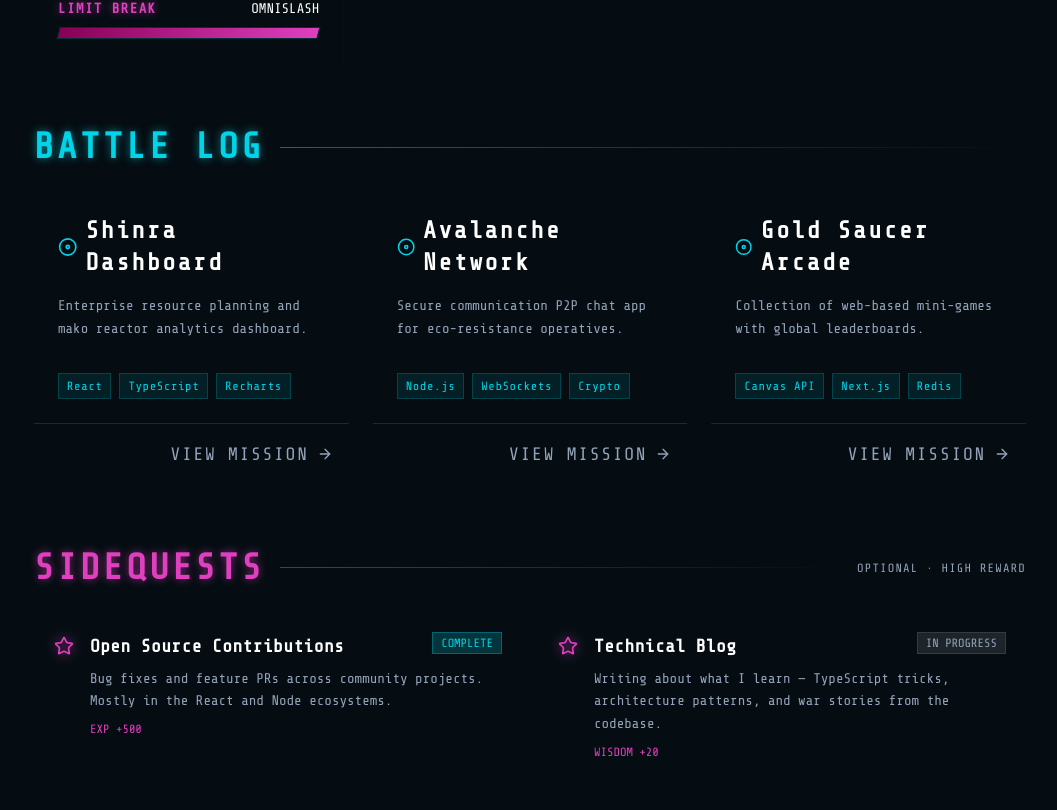
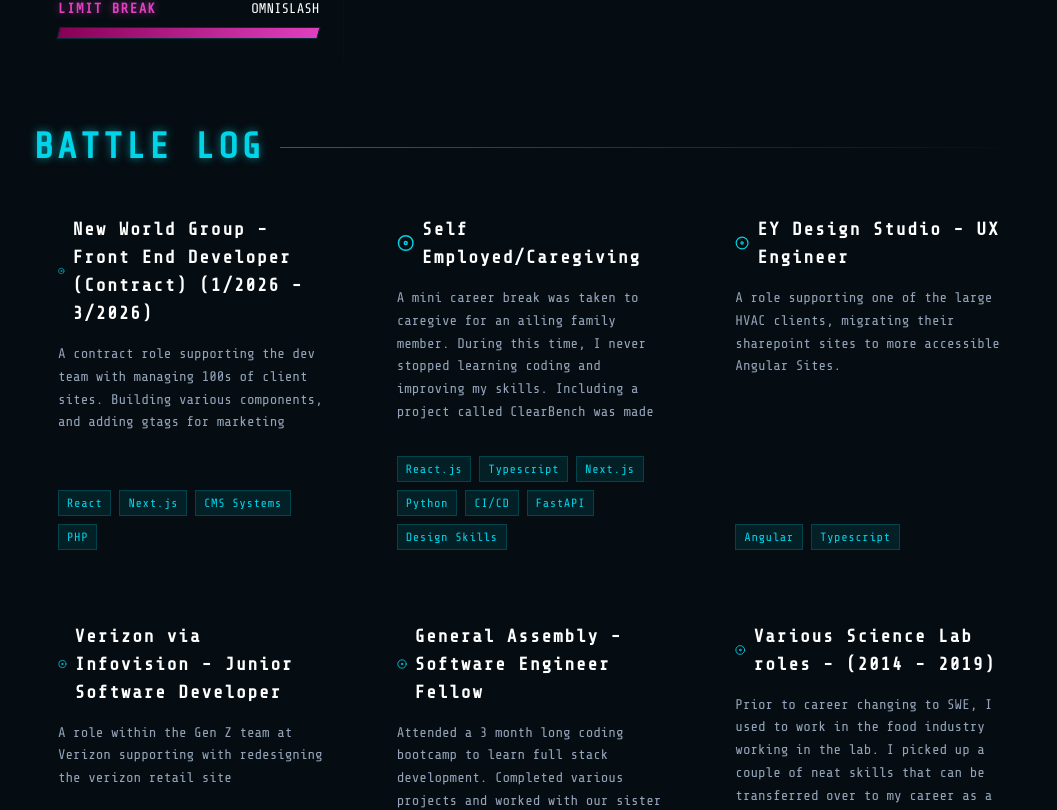
Before and after one commit to kbongco/jrpg-ffvii-portfolio, a React (Vite) app: page / in a window 1280 px wide. Shown: the part 1298-2108 px from the top of the page, without its empty margins (110-1167 px from the left). Built offline with nearby package versions, Linux system fonts and the light colour scheme.

Commit message:
fixed up professional experience

```diff
--- /dev/null
+++ b/src/components/BattleLog.tsx
@@ -0,0 +1,46 @@
+import ProjectCard from "./ProjectCard";
+
+export default function BattleLog() {
+  return (
+            <section className="space-y-6">
+          <div className="flex items-center gap-4">
+            <h2 className="font-rajdhani text-4xl font-bold tracking-widest text-[#00d4e8] text-glow-teal uppercase">Battle Log</h2>
+            <div className="flex-1 h-[1px] bg-gradient-to-r from-[#00d4e8]/50 to-transparent" />
+          </div>
+
+          <div className="grid grid-cols-1 lg:grid-cols-3 gap-6">
+            <ProjectCard
+              title="New World Group - Front End Developer (Contract) (1/2026 - 3/2026)"
+              desc="A contract role supporting the dev team with managing 100s of client sites. Building various components, and adding gtags for marketing"
+              tech={['React', 'Next.js', 'CMS Systems', 'PHP']}
+            />
+            <ProjectCard
+              title="Self Employed/Caregiving"
+              desc="A mini career break was taken to caregive for an ailing family member. During this time, I never stopped learning coding and improving my skills. Including a project called ClearBench was made"
+              tech={['React.js', 'Typescript', 'Next.js', 'Python', 'CI/CD', 'FastAPI', 'Design Skills']}
+            />
+            <ProjectCard
+              title="EY Design Studio - UX Engineer"
+              desc="A role supporting one of the large HVAC clients, migrating their sharepoint sites to more accessible Angular Sites."
+              tech={['Angular', 'Typescript']}
+        />
+            <ProjectCard
+              title="Verizon via Infovision - Junior Software Developer"
+              desc="A role within the Gen Z team at Verizon supporting with redesigning the verizon retail site"
+              tech={['React.js', 'QA Testing', 'Accessibility']}
+        />
+              <ProjectCard
+              title="General Assembly - Software Engineer Fellow "
+              desc="Attended a 3 month long coding bootcamp to learn full stack development. Completed various projects and worked with our sister design cohort"
+              tech={['React.js', 'Ruby on Rails', 'Node.js', 'Ruby', 'Express.js', 'Mongoose', 'SQL']}
+        />
+              <ProjectCard
+              title="Various Science Lab roles - (2014 - 2019)"
+          desc="Prior to career changing to SWE, I used to work in the food industry working in the lab. I picked up a couple of neat skills that can be transferred over to my
+              career as a dev"
+              tech={['lab skills', 'domain knowledge', 'teamwork', 'data analysis']}
+            />
+          </div>
+        </section>
+  )
+}
--- a/src/components/PortfolioRemake.tsx
+++ b/src/components/PortfolioRemake.tsx
@@ -2,6 +2,7 @@ import { ChevronRight, ArrowRight, Disc, Hexagon, Circle, Shield, Zap, Terminal,
 import HeroSection from './HeroSection';
 import Profile from './Profile';
 import Status from './Status';
+import BattleLog from './BattleLog';
 
 export default function PortfolioRemake() {
   return (
@@ -21,32 +22,7 @@ export default function PortfolioRemake() {
 
 <Profile/>
 <Status/>
-
-        {/* BATTLE LOG / PROJECTS */}
-        <section className="space-y-6">
-          <div className="flex items-center gap-4">
-            <h2 className="font-rajdhani text-4xl font-bold tracking-widest text-[#00d4e8] text-glow-teal uppercase">Battle Log</h2>
-            <div className="flex-1 h-[1px] bg-gradient-to-r from-[#00d4e8]/50 to-transparent" />
-          </div>
-
-          <div className="grid grid-cols-1 lg:grid-cols-3 gap-6">
-            <ProjectCard
-              title="Shinra Dashboard"
-              desc="Enterprise resource planning and mako reactor analytics dashboard."
-              tech={['React', 'TypeScript', 'Recharts']}
-            />
-            <ProjectCard
-              title="Avalanche Network"
-              desc="Secure communication P2P chat app for eco-resistance operatives."
-              tech={['Node.js', 'WebSockets', 'Crypto']}
-            />
-            <ProjectCard
-              title="Gold Saucer Arcade"
-              desc="Collection of web-based mini-games with global leaderboards."
-              tech={['Canvas API', 'Next.js', 'Redis']}
-            />
-          </div>
-        </section>
+<BattleLog/>
 
         {/* SIDEQUESTS */}
         <section className="space-y-6">
@@ -110,32 +86,3 @@ export default function PortfolioRemake() {
     </div>
   );
 }
-
-function ProjectCard({ title, desc, tech }: { title: string, desc: string, tech: string[] }) {
-  return (
-    <div className="remake-panel remake-cut flex flex-col h-full group hover:border-[#00d4e8] hover:bg-black/40 transition-all duration-300">
-      <div className="p-6 flex-1 flex flex-col gap-4">
-        <h3 className="font-rajdhani text-2xl font-bold tracking-widest text-white group-hover:text-glow-teal flex items-center gap-2">
-          <Disc className="w-5 h-5 text-[#00d4e8]" />
-          {title}
-        </h3>
-        <p className="text-[#94a3b8] leading-relaxed text-sm flex-1">{desc}</p>
-
-        <div className="flex flex-wrap gap-2 mt-4">
-          {tech.map(t => (
-            <span key={t} className="text-xs text-[#00d4e8] bg-[#00d4e8]/10 border border-[#00d4e8]/20 px-2 py-1 tracking-wider">
-              {t}
-            </span>
-          ))}
-        </div>
-      </div>
-
-      <div className="border-t border-[#00d4e8]/20 p-4 flex justify-end">
-        <button className="flex items-center gap-2 font-rajdhani text-lg tracking-widest text-[#94a3b8] group-hover:text-[#00d4e8] transition-colors">
-          VIEW MISSION
-          <ArrowRight className="w-4 h-4 group-hover:translate-x-1 transition-transform" />
-        </button>
-      </div>
-    </div>
-  );
-}
--- /dev/null
+++ b/src/components/ProjectCard.tsx
@@ -0,0 +1,25 @@
+import { ArrowRight, Disc } from "lucide-react";
+
+export default function ProjectCard({ title, desc, tech }: { title: string, desc: string, tech: string[] }) {
+  return (
+    <div className="remake-panel remake-cut flex flex-col h-full group hover:border-[#00d4e8] hover:bg-black/40 transition-all duration-300">
+      <div className="p-6 flex-1 flex flex-col gap-4">
+        <h3 className="font-rajdhani text-lg font-bold tracking-widest text-white group-hover:text-glow-teal flex items-center gap-2">
+          <Disc className="w-5 h-5 text-[#00d4e8]" />
+          {title}
+        </h3>
+        <p className="text-[#94a3b8] leading-relaxed text-sm flex-1">{desc}</p>
+
+        <div className="flex flex-wrap gap-2 mt-4">
+          {tech.map(t => (
+            <span key={t} className="text-xs text-[#00d4e8] bg-[#00d4e8]/10 border border-[#00d4e8]/20 px-2 py-1 tracking-wider">
+              {t}
+            </span>
+          ))}
+        </div>
+      </div>
+
+
+    </div>
+  );
+}
--- a/src/components/Status.tsx
+++ b/src/components/Status.tsx
@@ -26,7 +26,7 @@ export default function Status() {
             </div>
           </div>
 
-          {/* MATERIA LOADOUT */}
+
           <div className="md:col-span-8 remake-panel p-6 remake-cut flex flex-col">
             <h2 className="font-rajdhani text-3xl font-bold tracking-widest border-b border-[#00d4e8]/20 pb-2 mb-6">MATERIA LOADOUT</h2>
 
```
